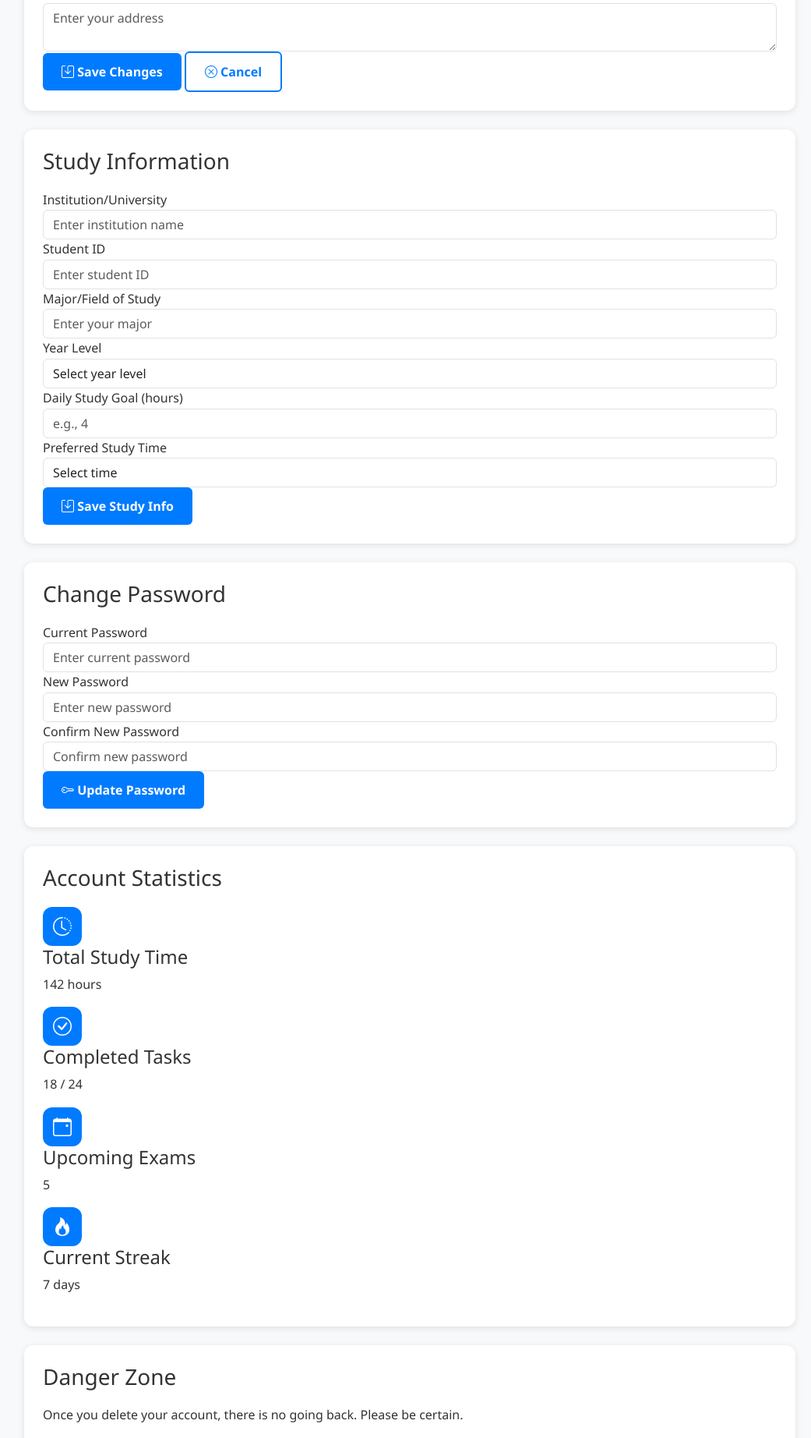
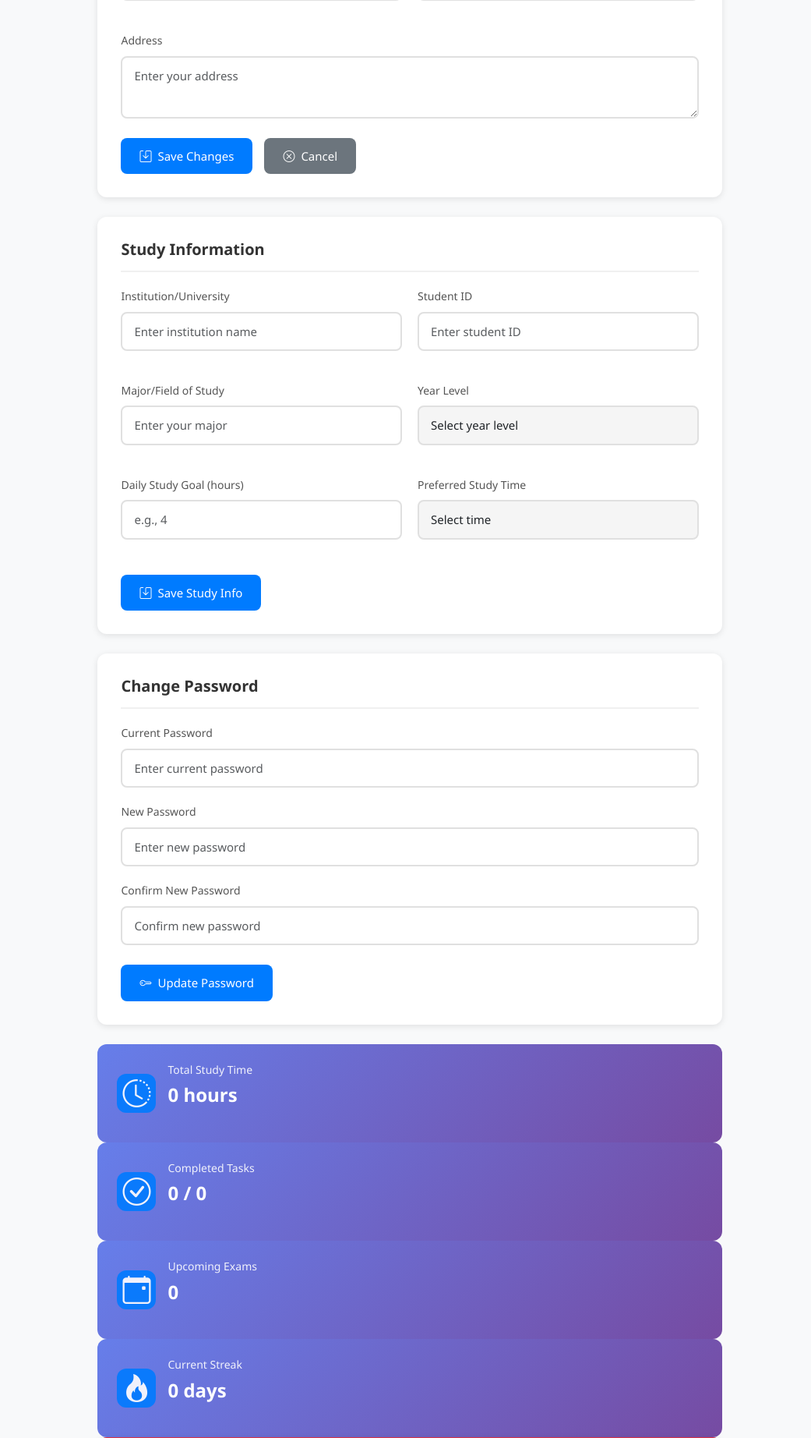
Before and after one commit to ShockCharge/CS301-Project, a Flask app: page /profile in a window 1280 px wide. Shown: the part 821-2665 px from the top of the page at 78% size, without its empty margins (239-1280 px from the left). Run offline with Flask 3, Linux system fonts and the light colour scheme; the visitor is signed in with stand-in values (Sample User, id 1).

Commit message:
Fixed chatbot sidebar route in all pages, fixed profile page , fixed merge conflict on chatbot page

```diff
--- a/Templates/dashboard.html
+++ b/Templates/dashboard.html
@@ -35,6 +35,7 @@
                         <i class="bi bi-calendar3"></i>
                         <span>Schedule</span>
                     </a></li>
+
                     <li>
                         <a href="#" class="nav-link" id="activities-toggle">
                             <i class="bi bi-list-task"></i>
@@ -60,10 +61,11 @@
                             </a></li>
                         </ul>
                     </li>
-                    <li><a href="#" class="nav-link">
+                    <li><a href="{{ url_for('chatbot') }}" class="nav-link">
                         <i class="bi bi-chat-dots"></i>
                         <span>Chatbot</span>
                     </a></li>
+
                     <li><a href="{{ url_for('settings') }}" class="nav-link">
                         <i class="bi bi-gear"></i>
                         <span>Settings</span>
--- a/Templates/schedule.html
+++ b/Templates/schedule.html
@@ -35,6 +35,8 @@
                         <i class="bi bi-calendar3"></i>
                         <span>Schedule</span>
                     </a></li>
+
+
                     <li>
                         <a href="#" class="nav-link" id="activities-toggle">
                             <i class="bi bi-list-task"></i>
@@ -60,10 +62,11 @@
                             </a></li>
                         </ul>
                     </li>
-                    <li><a href="#" class="nav-link">
+                    <li><a href="{{ url_for('chatbot') }}" class="nav-link">
                         <i class="bi bi-chat-dots"></i>
                         <span>Chatbot</span>
                     </a></li>
+
                     <li><a href="{{ url_for('settings') }}" class="nav-link">
                         <i class="bi bi-gear"></i>
                         <span>Settings</span>
--- a/Templates/settings.html
+++ b/Templates/settings.html
@@ -35,6 +35,7 @@
                         <i class="bi bi-calendar3"></i>
                         <span>Schedule</span>
                     </a></li>
+
                     <li>
                         <a href="#" class="nav-link" id="activities-toggle">
                             <i class="bi bi-list-task"></i>
@@ -60,10 +61,11 @@
                             </a></li>
                         </ul>
                     </li>
-                    <li><a href="#" class="nav-link">
+                    <li><a href="{{ url_for('chatbot') }}" class="nav-link">
                         <i class="bi bi-chat-dots"></i>
                         <span>Chatbot</span>
                     </a></li>
+
                     <li><a href="{{ url_for('settings') }}" class="nav-link active">
                         <i class="bi bi-gear"></i>
                         <span>Settings</span>
--- a/main.py
+++ b/main.py
@@ -13,7 +13,9 @@
 load_dotenv()
 
 openai_api_key = os.environ.get("OPENAI_API_KEY")
-client = OpenAI(api_key="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")
+if not openai_api_key:
+    raise ValueError("OPENAI_API_KEY not found in environment variables")
+openai_client = OpenAI(api_key=openai_api_key)
 
 app = Flask(__name__)
 app.secret_key = 'supersecretkey123'
@@ -47,9 +49,9 @@
 
     if MONGO_USER and MONGO_PASS:
         conn_str = f"mongodb+srv://{MONGO_USER}:{MONGO_PASS}@studyplanner.y4rlgjy.mongodb.net/study_planner_db?retryWrites=true&w=majority"
-        client = MongoClient(conn_str, serverSelectionTimeoutMS=5000)
-        client.server_info()
-        db = client["study_planner_db"]
+        mongo_client = MongoClient(conn_str, serverSelectionTimeoutMS=5000)
+        mongo_client.server_info()
+        db = mongo_client["study_planner_db"]
         users_collection = db["users"]
         schedules_collection = db["schedules"]
         tasks_collection = db["tasks"]
@@ -562,12 +564,48 @@
 
     # Get user data from database
     user_data = None
+    stats = {
+        'total_study_time': 0,
+        'completed_tasks': 0,
+        'total_tasks': 0,
+        'upcoming_exams': 0,
+        'current_streak': 0
+    }
+
     if users_collection is not None:
         user_data = users_collection.find_one({'email': session['user']})
         if user_data:
             user_data['_id'] = str(user_data['_id'])
 
-    return render_template('profile.html', user=user_data)
+        # Calculate real statistics
+        if tasks_collection is not None:
+            stats['total_tasks'] = tasks_collection.count_documents({'user': session['user']})
+            stats['completed_tasks'] = tasks_collection.count_documents({
+                'user': session['user'],
+                'completed': True
+            })
+
+        if exams_collection is not None:
+            today = datetime.now(NZ_TZ).strftime('%Y-%m-%d')
+            stats['upcoming_exams'] = exams_collection.count_documents({
+                'user': session['user'],
+                'date': {'$gte': today},
+                'completed': {'$ne': True}
+            })
+
+        # Calculate study time from completed tasks/classes with duration
+        if tasks_collection is not None:
+            completed_tasks = tasks_collection.find({
+                'user': session['user'],
+                'completed': True,
+                'duration': {'$exists': True}
+            })
+            for task in completed_tasks:
+                stats['total_study_time'] += task.get('duration', 0)
+                # TODO: Calculate total_study_time and current_streak
+
+
+    return render_template('profile.html', user=user_data, stats=stats)
 
 # API Endpoints
 @app.route('/api/schedules', methods=['GET', 'POST'])
@@ -679,7 +717,7 @@
 
     try:
         # Call OpenAI API
-        response = client.chat.completions.create(
+        response = mongo_client.chat.completions.create(
             model="gpt-3.5-turbo",  # Using the cost-effective model
             messages=[
                 {"role": "system", "content": system_prompt},
--- a/templates/exams.html
+++ b/templates/exams.html
@@ -35,6 +35,8 @@
                         <i class="bi bi-calendar3"></i>
                         <span>Schedule</span>
                     </a></li>
+
+
                     <li>
                         <a href="#" class="nav-link active" id="activities-toggle">
                             <i class="bi bi-list-task"></i>
@@ -60,10 +62,11 @@
                             </a></li>
                         </ul>
                     </li>
-                    <li><a href="#" class="nav-link">
+                    <li><a href="{{ url_for('chatbot') }}" class="nav-link">
                         <i class="bi bi-chat-dots"></i>
                         <span>Chatbot</span>
                     </a></li>
+
                     <li><a href="{{ url_for('settings') }}" class="nav-link">
                         <i class="bi bi-gear"></i>
                         <span>Settings</span>
--- a/templates/profile.html
+++ b/templates/profile.html
@@ -3,19 +3,12 @@
 <head>
     <meta charset="UTF-8">
     <meta name="viewport" content="width=device-width, initial-scale=1.0">
-
-    <!-- Page Title -->
     <title>Study Planner | Profile</title>
-
-    <!-- Bootstrap -->
     <link href="https://cdn.jsdelivr.net/npm/bootstrap@5.3.8/dist/css/bootstrap.min.css" rel="stylesheet">
     <script src="https://cdn.jsdelivr.net/npm/bootstrap@5.3.8/dist/js/bootstrap.bundle.min.js"></script>
     <link rel="stylesheet" href="https://cdn.jsdelivr.net/npm/bootstrap-icons@1.11.1/font/bootstrap-icons.css">
-
-    <!-- CSS -->
      <link rel="stylesheet" href="{{ url_for('static', filename='css/styles.css') }}">
-
-    <!-- JavaScript -->
+     <link rel="stylesheet" href="{{ url_for('static', filename='css/profile.css') }}">
     <script src="{{ url_for('static', filename='js/script.js') }}"></script>
 </head>
 <body>
@@ -35,6 +28,7 @@
                         <i class="bi bi-calendar3"></i>
                         <span>Schedule</span>
                     </a></li>
+
                     <li>
                         <a href="#" class="nav-link" id="activities-toggle">
                             <i class="bi bi-list-task"></i>
@@ -60,10 +54,11 @@
                             </a></li>
                         </ul>
                     </li>
-                    <li><a href="#" class="nav-link">
+                    <li><a href="{{ url_for('chatbot') }}" class="nav-link">
                         <i class="bi bi-chat-dots"></i>
                         <span>Chatbot</span>
                     </a></li>
+
                     <li><a href="{{ url_for('settings') }}" class="nav-link">
                         <i class="bi bi-gear"></i>
                         <span>Settings</span>
@@ -244,37 +239,32 @@
                 </div>
 
                 <!-- Account Statistics Section -->
-                <div class="profile-section">
-                    <h3 class="section-title">Account Statistics</h3>
-                    <div class="stats-grid-profile">
                 <div class="stat-box">
     <i class="bi bi-clock-history stat-icon"></i>
     <div class="stat-content">
         <h4>Total Study Time</h4>
-                                <p class="stat-value">142 hours</p>
+        <p class="stat-value">{{ stats.total_study_time if stats else 0 }} hours</p>
     </div>
 </div>
 <div class="stat-box">
     <i class="bi bi-check-circle stat-icon"></i>
     <div class="stat-content">
         <h4>Completed Tasks</h4>
-                                <p class="stat-value">18 / 24</p>
+        <p class="stat-value">{{ stats.completed_tasks if stats else 0 }} / {{ stats.total_tasks if stats else 0 }}</p>
     </div>
 </div>
 <div class="stat-box">
     <i class="bi bi-calendar-event stat-icon"></i>
     <div class="stat-content">
         <h4>Upcoming Exams</h4>
-                                <p class="stat-value">5</p>
+        <p class="stat-value">{{ stats.upcoming_exams if stats else 0 }}</p>
     </div>
 </div>
 <div class="stat-box">
     <i class="bi bi-fire stat-icon"></i>
     <div class="stat-content">
         <h4>Current Streak</h4>
-                                <p class="stat-value">7 days</p>
-                            </div>
-                        </div>
+        <p class="stat-value">{{ stats.current_streak if stats else 0 }} days</p>
     </div>
 </div>
 
--- a/templates/tasks.html
+++ b/templates/tasks.html
@@ -35,6 +35,8 @@
                         <i class="bi bi-calendar3"></i>
                         <span>Schedule</span>
                     </a></li>
+
+
                     <li>
                         <a href="#" class="nav-link active" id="activities-toggle">
                             <i class="bi bi-list-task"></i>
@@ -60,10 +62,11 @@
                             </a></li>
                         </ul>
                     </li>
-                    <li><a href="#" class="nav-link">
+                    <li><a href="{{ url_for('chatbot') }}" class="nav-link">
                         <i class="bi bi-chat-dots"></i>
                         <span>Chatbot</span>
                     </a></li>
+
                     <li><a href="{{ url_for('settings') }}" class="nav-link">
                         <i class="bi bi-gear"></i>
                         <span>Settings</span>
```
Also changed, not shown: Templates/chatbot.html (+0 -13 lines), templates/classes.html (+5 -4 lines), templates/vacations.html (+5 -4 lines), 1 other file. Lines whose indentation alone changed are shown as unchanged.
